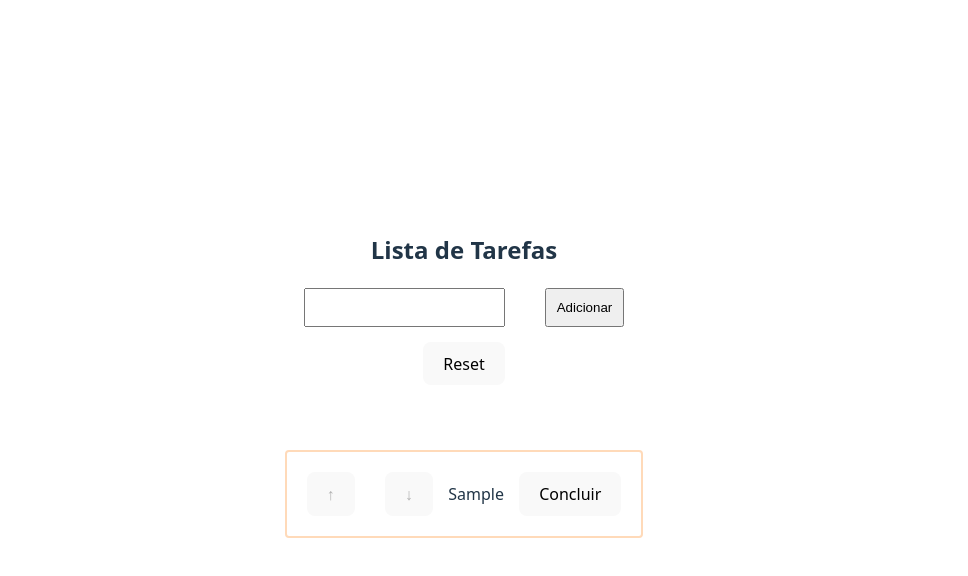
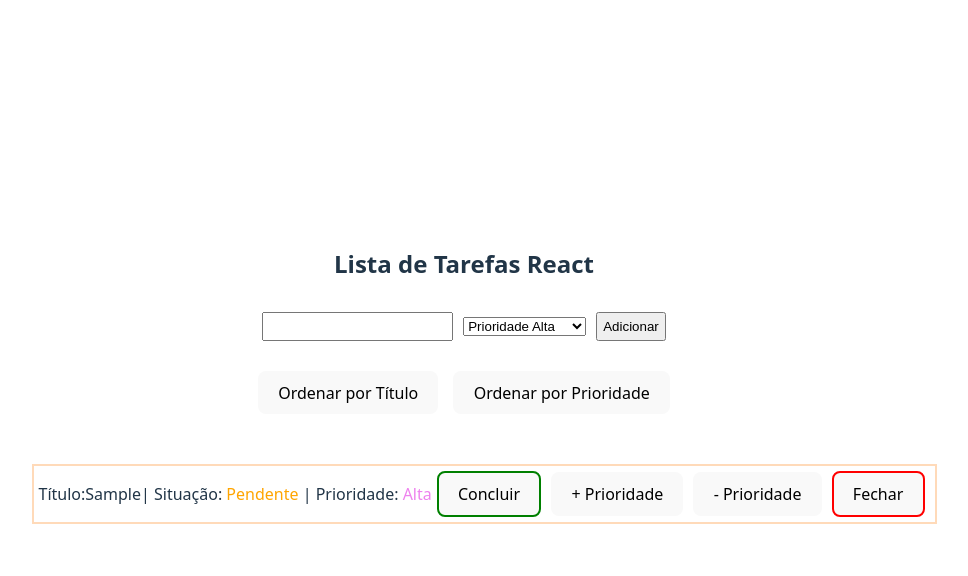
Before and after one commit to Arthur-Snts/Projeto-Interface-Usuarios, a React (Vite) app in the folder Atividades/Atvaula06/: page / in a window 1280 px wide. Both pictures are taken after typing "Sample" into the empty fields and a click on the input "Adicionar". Shown: the top 576 px of the page, without its empty margins (176-1144 px from the left). Built offline with nearby package versions, Linux system fonts and the light colour scheme.

Commit message:
Meio do caminho

```diff
--- a/Atividades/Atvaula06/src/App.jsx
+++ b/Atividades/Atvaula06/src/App.jsx
@@ -1,15 +1,13 @@
 
 import './App.css'
 import ListaDeTarefas from './components/ListaDeTarefas'
-import Listar from './components/Listar'
 
 function App() {
 
 
   return (
     <>
-    {/* <ListaDeTarefas/> */}
-    <Listar></Listar>
+    <ListaDeTarefas/>
     </>
   )
 }
--- a/Atividades/Atvaula06/src/components/ListaDeTarefas.jsx
+++ b/Atividades/Atvaula06/src/components/ListaDeTarefas.jsx
@@ -6,23 +6,30 @@ export default function ListaDeTarefas(){
     const [tarefa, setTarefa] = useState({
         titulo: "",
         status: "Pendente",
-        prioridade: "Alta"
+        prioridade: "Alta",
+        id :  Math.floor(Math.random()*1000000000)
     })
 
     const [lista, setLista] = useState([])
+
+    const [mostrarInput, setMostrarinput] = useState(false)
+
+    const [titulo, setTitulo] = useState("")
 
     const handleSubmit = (e) => {
         e.preventDefault();
         const novaTarefa = {
             titulo: tarefa.titulo,
             status: "Pendente",
-            prioridade: tarefa.prioridade
+            prioridade: tarefa.prioridade,
+            id :  Math.floor(Math.random()*1000000000)
         }
         setLista([...lista, novaTarefa])
         setTarefa({
             titulo: "",
             status: "Pendente",
-            prioridade: "Alta"
+            prioridade: "Alta",
+            id :  Math.floor(Math.random()*1000000000)
         })
     }
 
@@ -40,6 +47,16 @@ export default function ListaDeTarefas(){
         )
     }
 
+    const handleUpdate = (e, titulo_passado, titulo) => {
+        e.preventDefault();
+        setLista(prevLista =>
+            prevLista.map(i =>
+                i.titulo === titulo_passado ? { ...i, titulo: titulo } : i
+            )
+        )
+        setMostrarinput(false)
+    }
+
     const ordenarPorTitulo = () => {
         const listaOrdenada = [...lista].sort((a, b) =>
             a.titulo.localeCompare(b.titulo)
@@ -53,6 +70,11 @@ export default function ListaDeTarefas(){
             prioridadeValor[b.prioridade] - prioridadeValor[a.prioridade]
         )
         setLista(listaOrdenada)
+    }
+
+    function handleToggle(titulo){
+        setTitulo(titulo)
+        setMostrarinput(true)
     }
 
     return(
@@ -82,14 +104,29 @@ export default function ListaDeTarefas(){
             </div>
 
             <ul>
-                {lista.map((item, index) =>
-                    <li key={index}>
-                        Título: {item.titulo} | Situação:
+                {lista.map((item, id) =>
+                    <li key={id}>
+
+                        Título:
+                        <span onClick={() => handleToggle(item.titulo)} style={{display: mostrarInput ? "none" : "inline"}}>{item.titulo}</span>
+
+                        <form style={{display: mostrarInput ? "inline" : "none"}} onSubmit={handleUpdate}>
+                            <input type="text" value={titulo} onChange={(e) => setTitulo(e.target.value)}/>
+                            <input type="submit" style={{display:"none"}} />
+                        </form>
+
+                        | Situação:
                         <span style={{ color: item.status === "Pendente" ? "orange" : "green" }}> {item.status} </span>
                         | Prioridade:
                         <span style={{color: item.prioridade === "Alta" ? "violet" : item.prioridade === "Baixa" ? "white" : "pink"}}> {item.prioridade}</span>
-                        <button style={{border: "2px solid green"}} onClick={() => handleChange("Concluída", item)}>Concluir</button>
-                        <button style={{border: "2px solid orange"}} onClick={() => handleChange("Pendente", item)}>Reabrir</button>
+
+                        {item.status == "Pendente" ? <button style={{border: "2px solid green"}} onClick={() => handleChange("Concluída", item)}>Concluir</button> :
+                        <button style={{border: "2px solid orange"}} onClick={() => handleChange("Pendente", item)}>Reabrir</button>}
+
+                        <button>+ Prioridade</button>
+                        <button>- Prioridade</button>
+
+
                         <button style={{border: "2px solid red"}} onClick={() => handleDelete(item)}>Fechar</button>
                     </li>
                 )}
```
